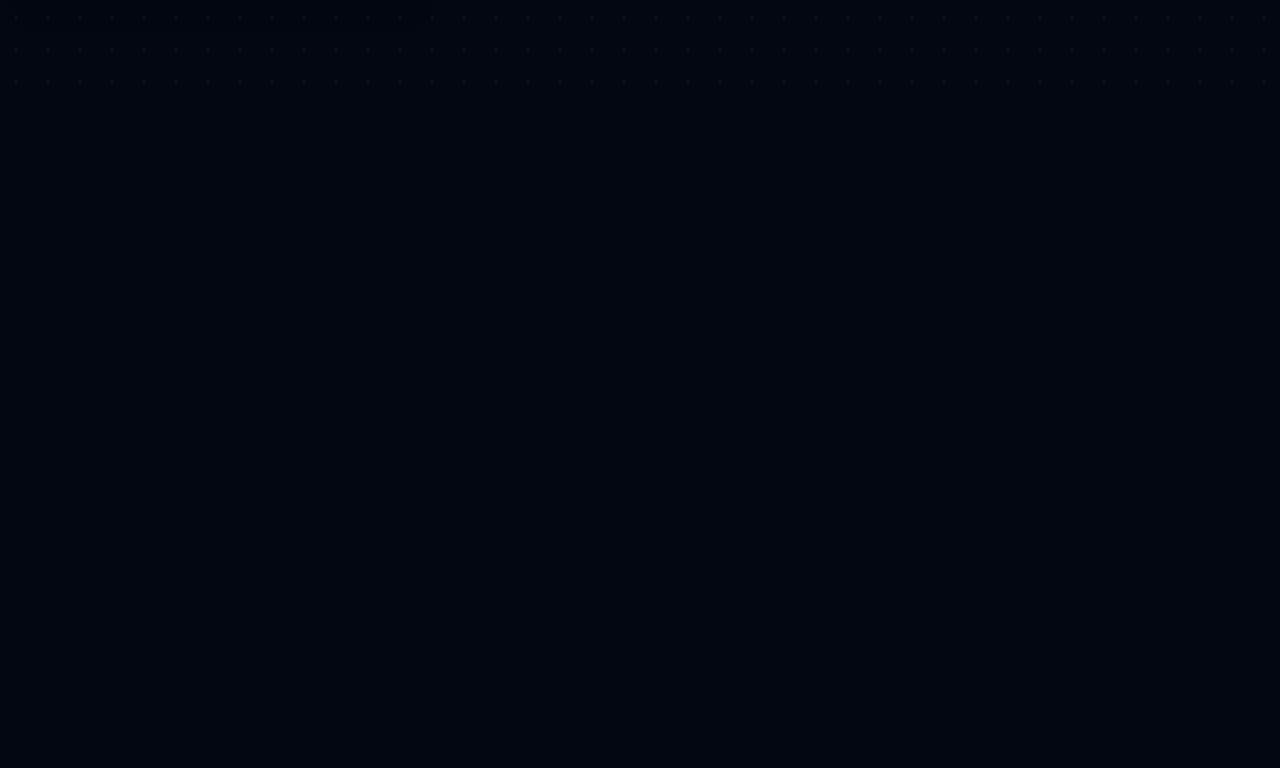
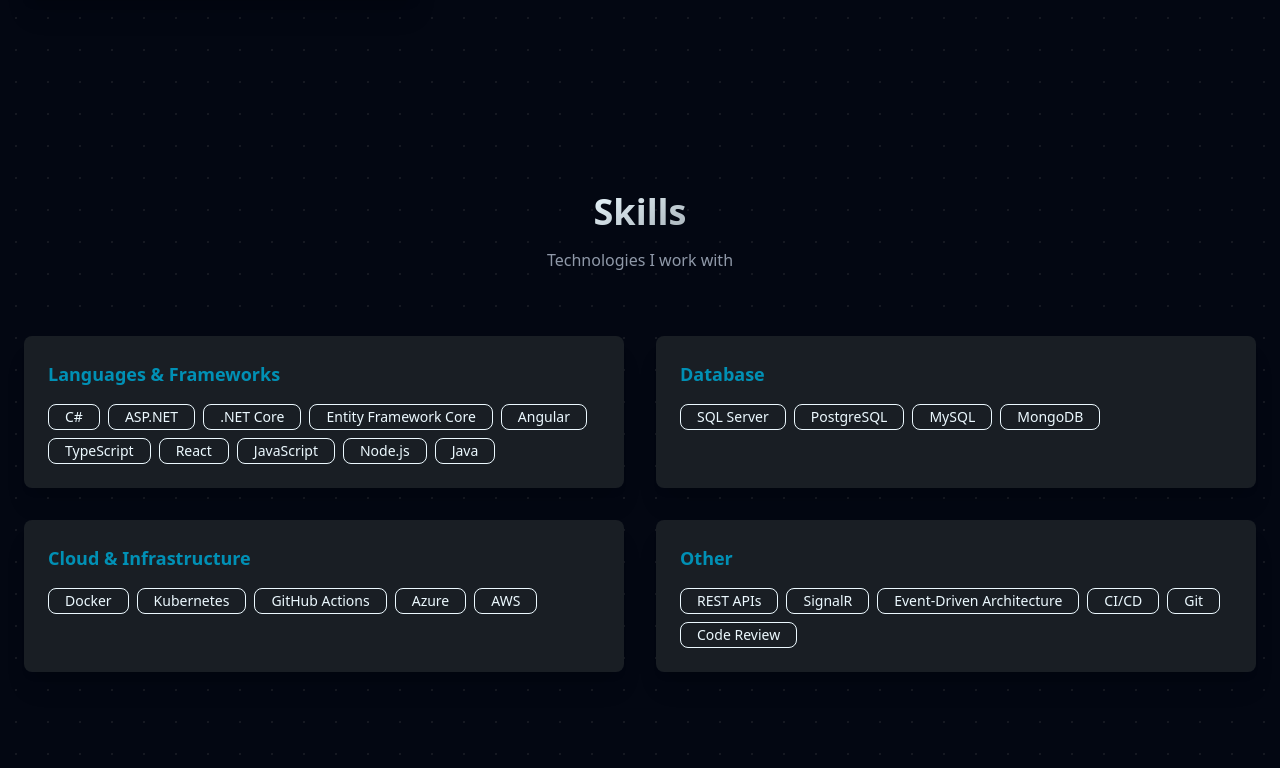
Before and after one commit to collink2451/portfolio, an Angular app: page / in a window 1280 px wide. Shown: the part 1886-2654 px from the top of the page. Before the commit the page ends 1982 px from the top, so only its background shows below. Built offline with nearby package versions, Linux system fonts and the light colour scheme.

Commit message:
Added skills section

```diff
--- a/src/app/app.html
+++ b/src/app/app.html
@@ -8,6 +8,7 @@
 
   <app-hero />
   <app-projects />
+  <app-skills />
 </main>
 
 <router-outlet />
--- a/src/app/app.ts
+++ b/src/app/app.ts
@@ -2,11 +2,12 @@
 import { RouterOutlet } from '@angular/router';
 import { Hero } from './hero/hero';
 import { Projects } from './projects/projects';
+import { Skills } from './skills/skills';
 
 @Component({
   selector: 'app-root',
   standalone: true,
-  imports: [Hero, RouterOutlet, Projects],
+  imports: [Hero, RouterOutlet, Projects, Skills],
   templateUrl: './app.html',
 })
 export class App {}
--- a/src/app/projects/projects.ts
+++ b/src/app/projects/projects.ts
@@ -22,12 +22,12 @@
       name: 'Spyfall',
       description: 'Real-time multiplayer web game built with Angular, C#, SignalR, and EF Core.',
       image: '/images/spyfall.png',
-      tags: ['Angular', 'C#', 'SignalR', 'EF Core'],
+      tags: ['Angular', 'C#', 'ASP.NET', 'SignalR', 'EF Core'],
       liveUrl: 'https://spyfall.collinkoldoff.dev',
       githubUrl: 'https://github.com/collink2451/spyfall-client',
     },
     {
-      name: 'Gamenest',
+      name: 'Game Nest',
       description: 'Real-time multiplayer battleship game with websocket integration.',
       image: '/images/gamenest.png',
       tags: ['React', 'Express', 'WebSockets'],
--- /dev/null
+++ b/src/app/skills/skills.html
@@ -0,0 +1,23 @@
+<section class="py-24 px-6 max-w-7xl mx-auto">
+  <h2 class="text-4xl font-bold text-center mb-4">
+    <span
+      class="bg-gradient-to-br from-base-content to-base-content/70 bg-clip-text text-transparent"
+    >
+      Skills
+    </span>
+  </h2>
+  <p class="text-base-content/60 text-center mb-16">Technologies I work with</p>
+
+  <div class="grid grid-cols-1 md:grid-cols-2 gap-8">
+    @for (group of skillGroups; track group.category) {
+      <div class="card bg-base-200 shadow-xl p-6">
+        <h3 class="text-lg font-bold mb-4 text-primary">{{ group.category }}</h3>
+        <div class="flex flex-wrap gap-2">
+          @for (skill of group.skills; track skill) {
+            <span class="badge badge-outline text-sm py-3 px-4">{{ skill }}</span>
+          }
+        </div>
+      </div>
+    }
+  </div>
+</section>
--- /dev/null
+++ b/src/app/skills/skills.ts
@@ -0,0 +1,44 @@
+import { Component } from '@angular/core';
+
+interface SkillGroup {
+  category: string;
+  skills: string[];
+}
+
+@Component({
+  selector: 'app-skills',
+  imports: [],
+  templateUrl: './skills.html',
+  styleUrl: './skills.css',
+})
+export class Skills {
+  skillGroups: SkillGroup[] = [
+    {
+      category: 'Languages & Frameworks',
+      skills: [
+        'C#',
+        'ASP.NET',
+        '.NET Core',
+        'Entity Framework Core',
+        'Angular',
+        'TypeScript',
+        'React',
+        'JavaScript',
+        'Node.js',
+        'Java',
+      ],
+    },
+    {
+      category: 'Database',
+      skills: ['SQL Server', 'PostgreSQL', 'MySQL', 'MongoDB'],
+    },
+    {
+      category: 'Cloud & Infrastructure',
+      skills: ['Docker', 'Kubernetes', 'GitHub Actions', 'Azure', 'AWS'],
+    },
+    {
+      category: 'Other',
+      skills: ['REST APIs', 'SignalR', 'Event-Driven Architecture', 'CI/CD', 'Git', 'Code Review'],
+    },
+  ];
+}
```
Also changed, not shown: src/app/skills/skills.css (added), 1 other file (tests, documents, lock files or other folders).
